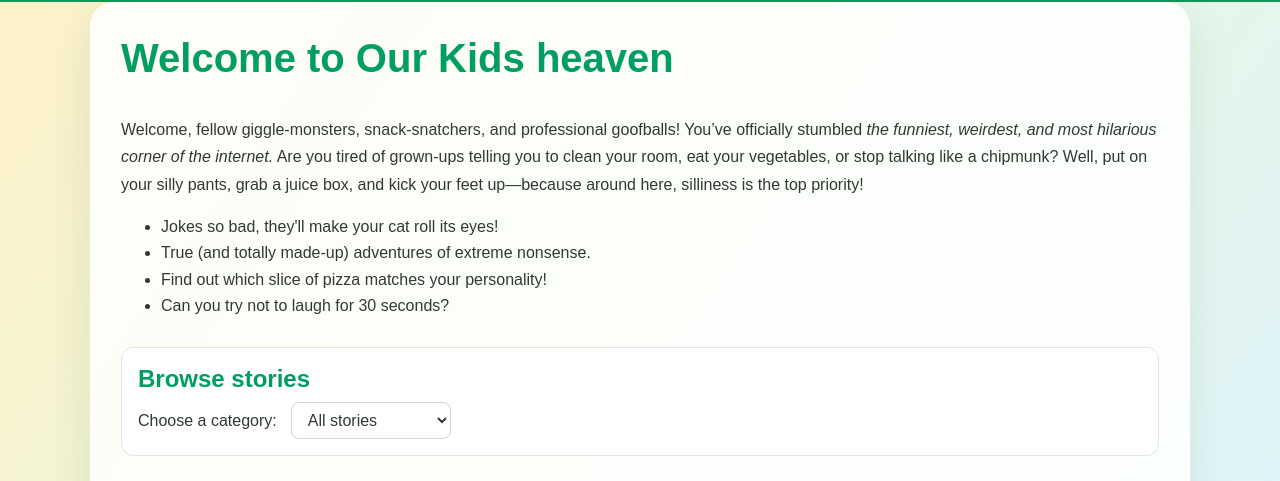
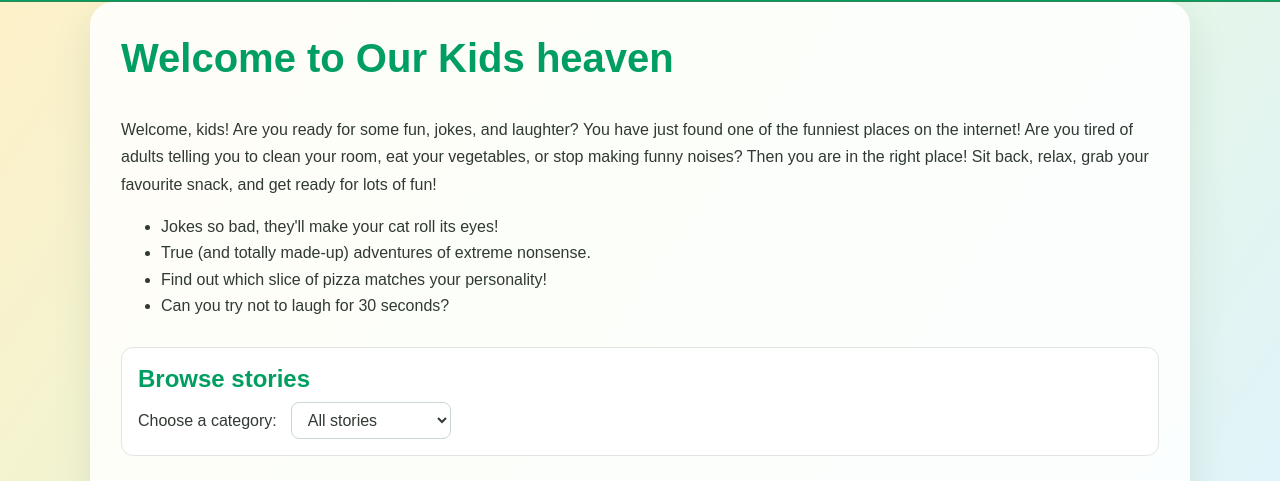
Before and after one commit to johntabu001-afk/kidscorner, a plain HTML site: page index.html in a window 1280 px wide. Shown: the part 91-572 px from the top of the page. Drawn offline with Linux system fonts and the light colour scheme.

Commit message:
Restore original index.html content
Restored the original content of index.html after it was altered.

```diff
--- a/index.html
+++ b/index.html
@@ -134,12 +134,9 @@ p{
 <main>
   <section>
     <h1 class="Header-1">Welcome to Our Kids heaven</h1>
-    <p>Welcome, fellow giggle-monsters, snack-snatchers, and professional goofballs!
-      You’ve officially stumbled <em class=" italic-1">the funniest, weirdest, and most hilarious corner of the
-        internet.</em>
-      Are you tired of grown-ups telling you to clean your room, eat your vegetables, or stop talking like a chipmunk?
-      Well, put on your silly pants, grab a juice box, and kick your feet up—because around here, silliness is the top
-      priority!
+    <p>Welcome, kids! Are you ready for some fun, jokes, and laughter? You have just found one of the funniest places on the internet!
+
+Are you tired of adults telling you to clean your room, eat your vegetables, or stop making funny noises? Then you are in the right place! Sit back, relax, grab your favourite snack, and get ready for lots of fun!
     </p>
 
     <ul>
```
